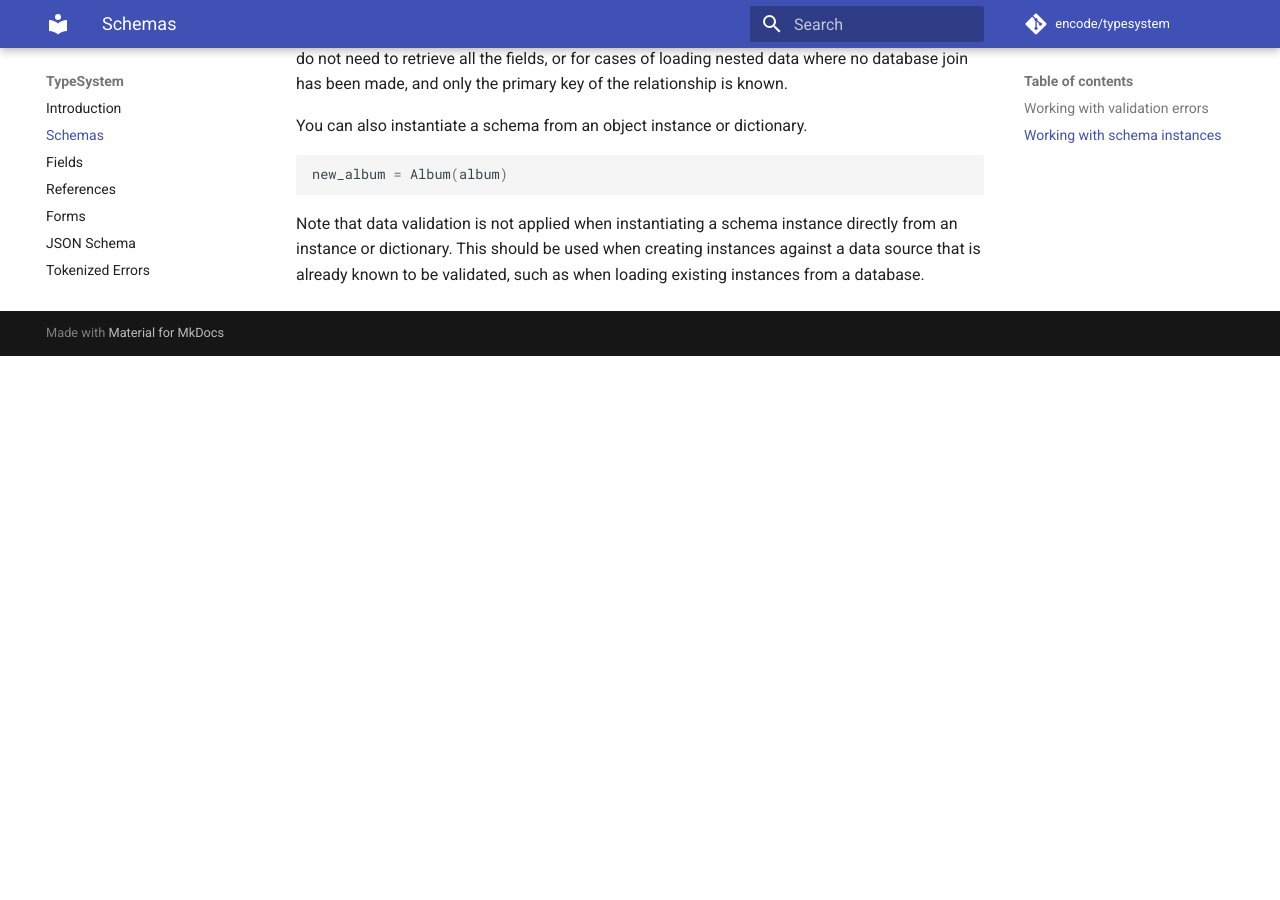
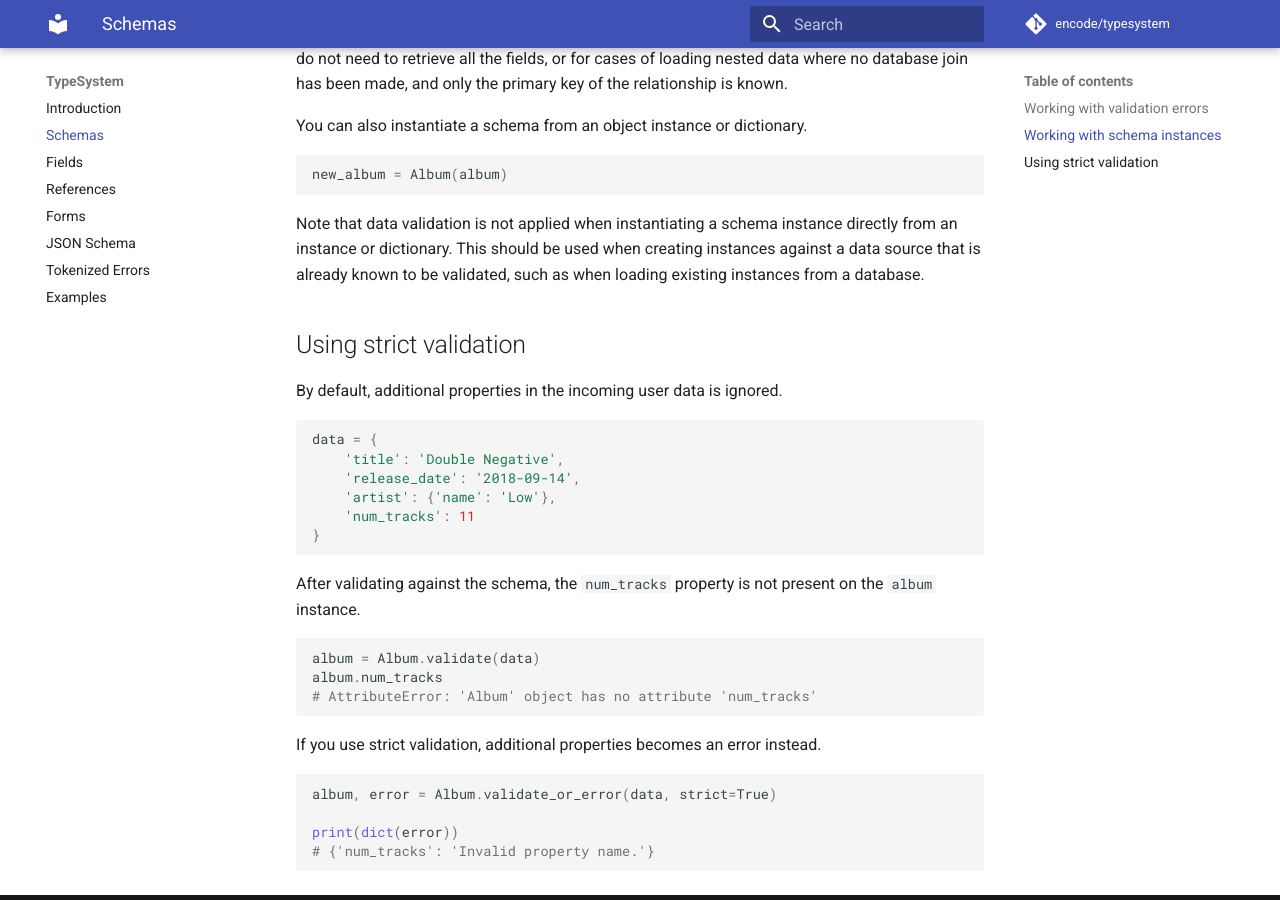
Before and after one commit to encode/typesystem, an MkDocs documentation site: the page built from docs/schemas.md, in a window 1280 px wide and 900 px high, scrolled down 2615 px. Built offline with MkDocs 1.6.1 and Material for MkDocs 9.7.7, drawn with Linux system fonts in a browser that asks for light colours; comment, search, counter and statistics services are not loaded; before the commit the page ends 2971 px from its top, so only the background shows below that.

Commit message:
Document strict validation (#81)

````diff
--- a/docs/schemas.md
+++ b/docs/schemas.md
@@ -147,3 +147,34 @@
 directly from an instance or dictionary. This should be used when creating
 instances against a data source that is already known to be validated, such as
 when loading existing instances from a database.
+
+## Using strict validation
+
+By default, additional properties in the incoming user data is ignored.
+
+```python
+data = {
+    'title': 'Double Negative',
+    'release_date': '2018-09-14',
+    'artist': {'name': 'Low'},
+    'num_tracks': 11
+}
+```
+
+After validating against the schema, the `num_tracks` property is not present
+on the `album` instance.
+
+```python
+album = Album.validate(data)
+album.num_tracks
+# AttributeError: 'Album' object has no attribute 'num_tracks'
+```
+
+If you use strict validation, additional properties becomes an error instead.
+
+```python
+album, error = Album.validate_or_error(data, strict=True)
+
+print(dict(error))
+# {'num_tracks': 'Invalid property name.'}
+```
````
